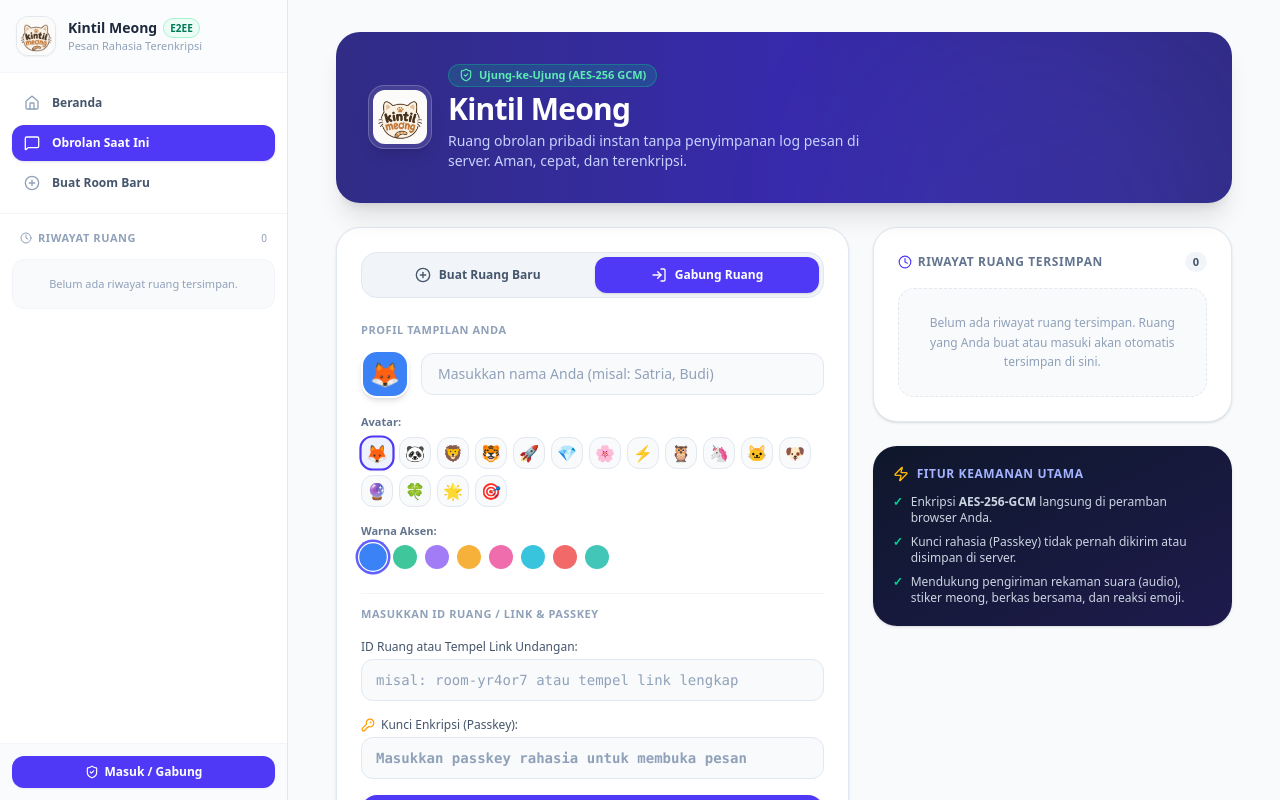
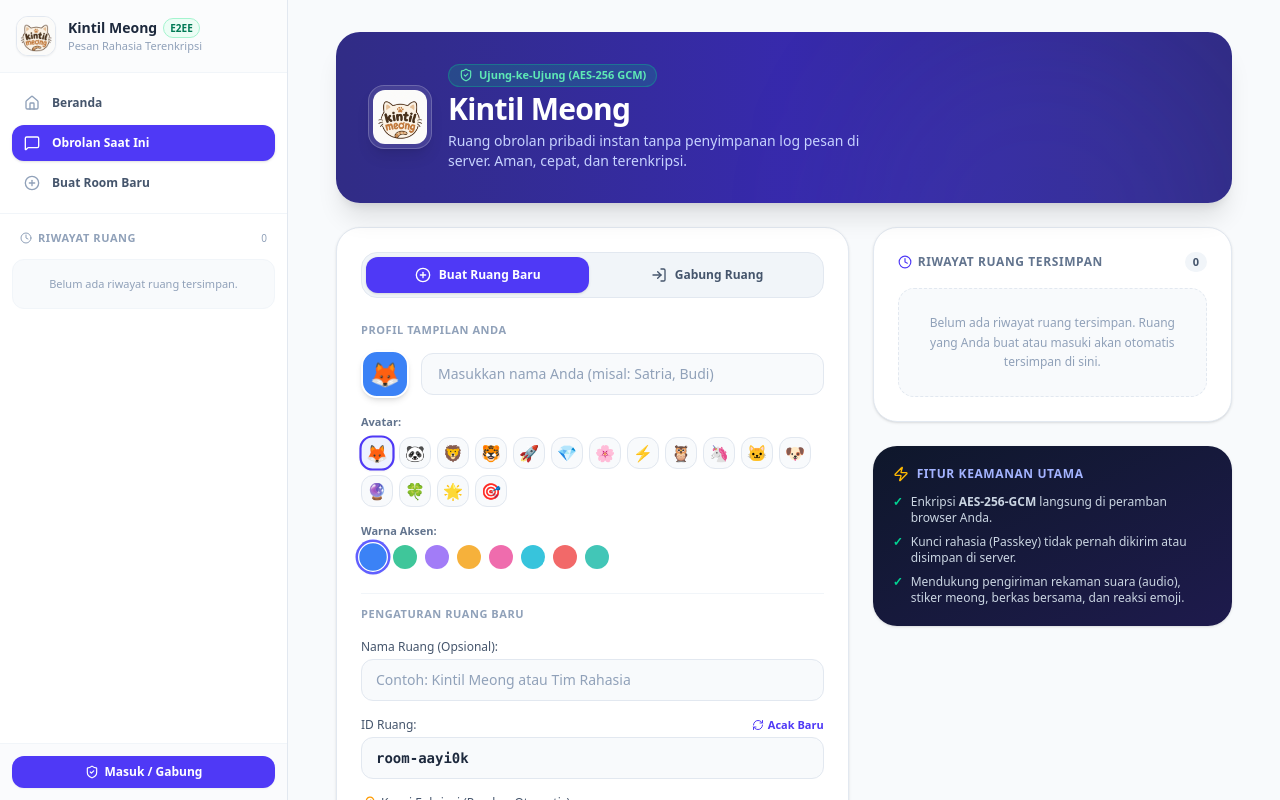
Before and after one commit to satria-database/kintil-meong, a React (Vite) app: page / in a window 1280 px wide. Built offline with nearby package versions, Linux system fonts and the light colour scheme.

Commit message:
Otomatis tampilkan tab Buat Ruang Baru di Beranda
Co-authored-by: satria-database <296151883+satria-database@users.noreply.github.com>

```diff
--- a/src/App.tsx
+++ b/src/App.tsx
@@ -408,7 +408,7 @@ export default function App() {
             onSelectSavedRoom={handleSelectSavedRoom}
             onDeleteSavedRoom={handleDeleteSavedRoom}
             onGoToChat={() => setActiveNav('chat')}
-            defaultTab={activeNav === 'create' ? 'create' : 'join'}
+            defaultTab="create"
           />
         ) : (
           /* Active Chat Room View */
```
